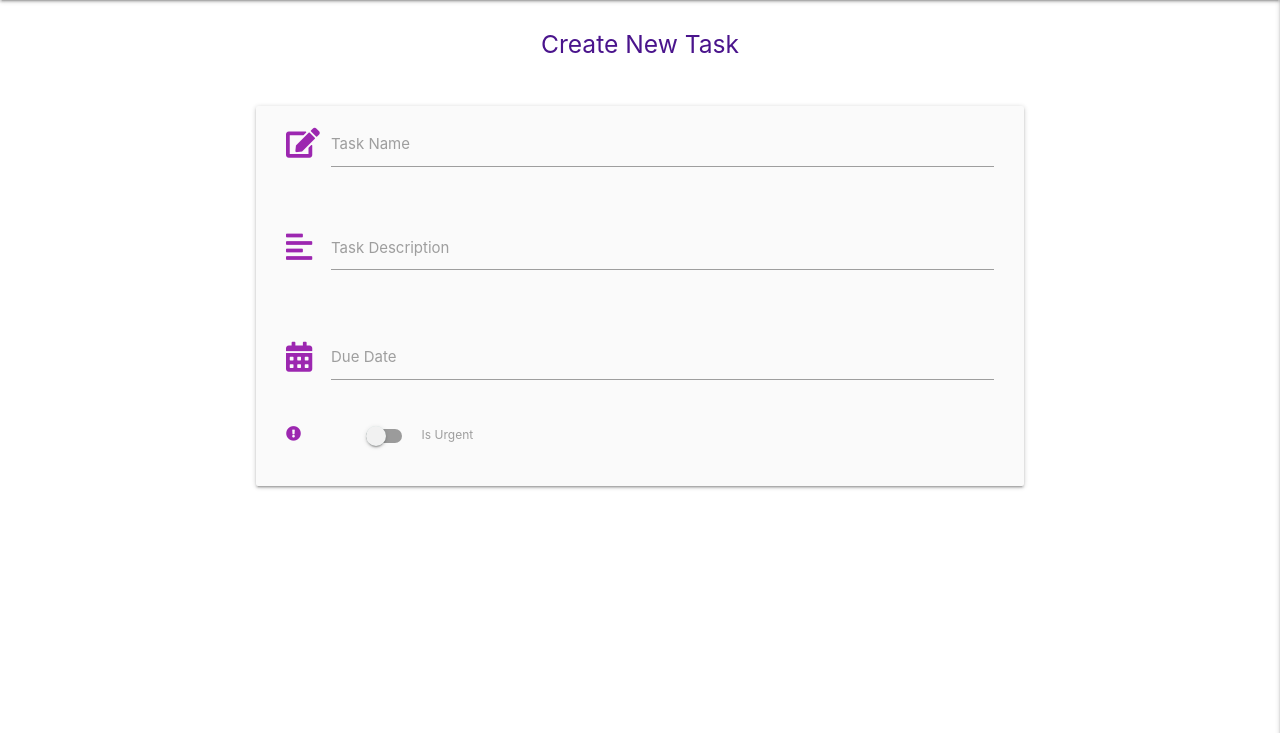
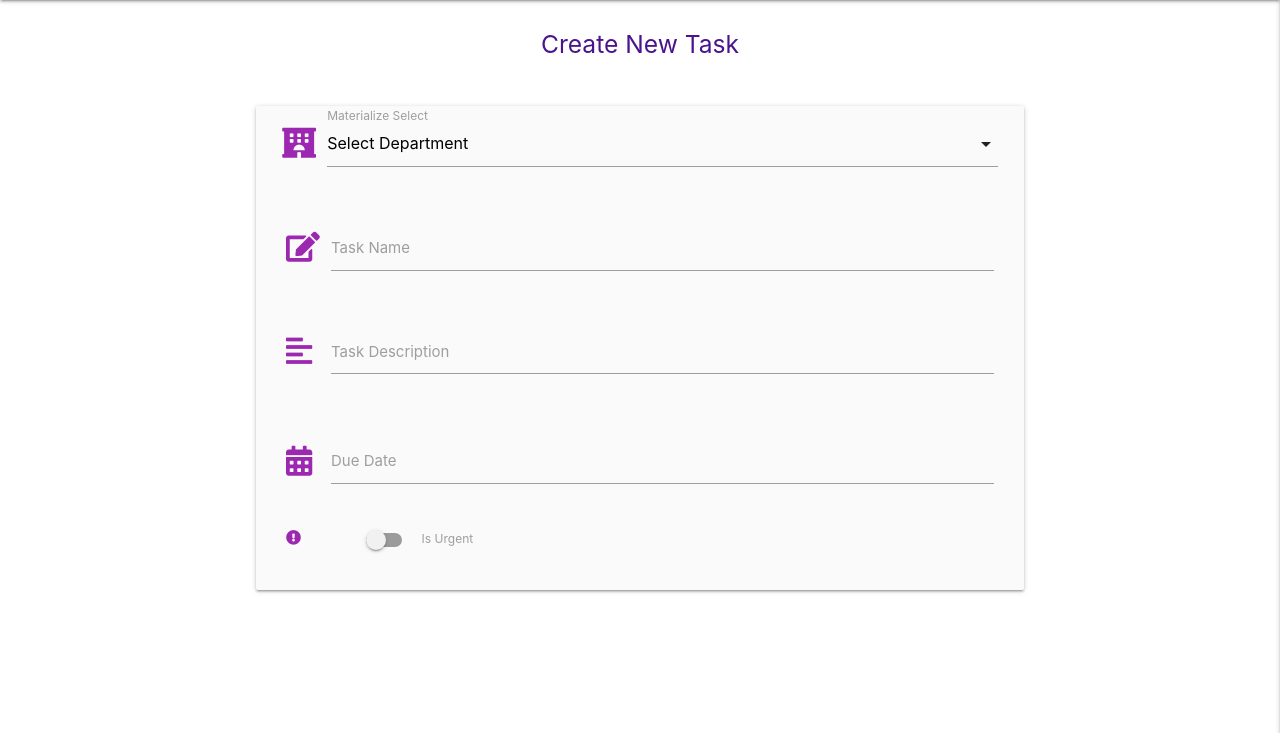
Before and after one commit to nsum/ms3-hotel-task-manager, a Flask app: page /add_dept_task in a window 1280 px wide. Shown: the part 67-800 px from the top of the page. Run offline with Flask 2, Linux system fonts and the light colour scheme; data that the repository does not hold is empty; some libraries are stand-ins or nearby versions.

Commit message:
Add departments dropdown to creating task

```diff
--- a/app.py
+++ b/app.py
@@ -131,7 +131,8 @@ def logout():
 
 @app.route("/add_dept_task")
 def add_dept_task():
-    return render_template("add_dept_task.html")
+    departments = mongo.db.departments.find()
+    return render_template("add_dept_task.html", departments=departments)
 
 
 # Fetch env vars
--- a/static/js/script.js
+++ b/static/js/script.js
@@ -7,6 +7,9 @@ $(document).ready(function(){
 
     // Initialize tooltips
     $('.tooltipped').tooltip();
+
+    // Initialize Drop-down lists
+    $('select').formSelect();
 
     // Initialize date picker
     $('.datepicker').datepicker({
--- a/templates/add_dept_task.html
+++ b/templates/add_dept_task.html
@@ -4,6 +4,18 @@
     <h5 class="title purple-text text-darken-4 center-align">Create New Task</h5>
     <div class="row">
         <form class="card-panel grey lighten-5 col s12 m8 offset-m2" method="POST" action="">
+            <div class="row">
+                <div class="input-field col s12">
+                    <i class="prefix fas fa-hotel purple-text darken-4"></i>
+                    <select id="department_name" name="department_name" class="validate" required>
+                        <option value="" disabled selected>Select Department</option>
+                        {% for department in departments %}
+                            <option value="{department.department_name}">{{ department.department_label }}</option>
+                        {% endfor %}
+                    </select>
+                    <label for="department_name">Materialize Select</label>
+                </div>
+            </div>
             <div class="row">
                 <div class="row">
                     <div class="input-field col s12">
```
